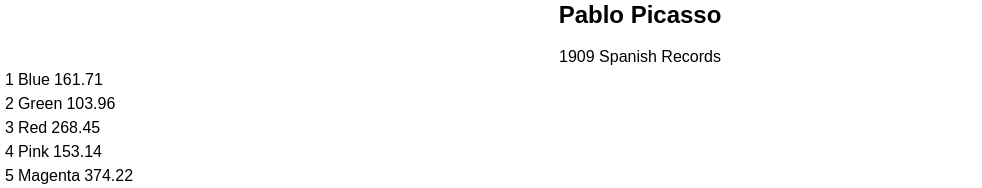
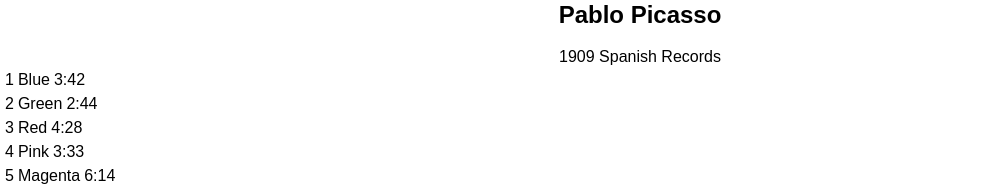
Before and after one commit to louyang367/bloc-jams-react, a React (Create React App) app: page /album/the-colors in a window 1280 px wide. Shown: the part 740-928 px from the top of the page, without its empty margins (0-982 px from the left). Built offline with nearby package versions, Linux system fonts and the light colour scheme.

Commit message:
Added duration formatting to song list table

```diff
--- a/src/components/Album.js
+++ b/src/components/Album.js
@@ -130,7 +130,7 @@
                   <span className='ion-play'></span>
                 </td>
                 <td className='songTitleCell'>{this.state.album.songs[index].title}</td>
-                <td className='songDurationCell'>{this.state.album.songs[index].duration}</td>
+                <td className='songDurationCell'>{this.formatTime(this.state.album.songs[index].duration)}</td>
               </tr>
             )}
           </tbody>
```
